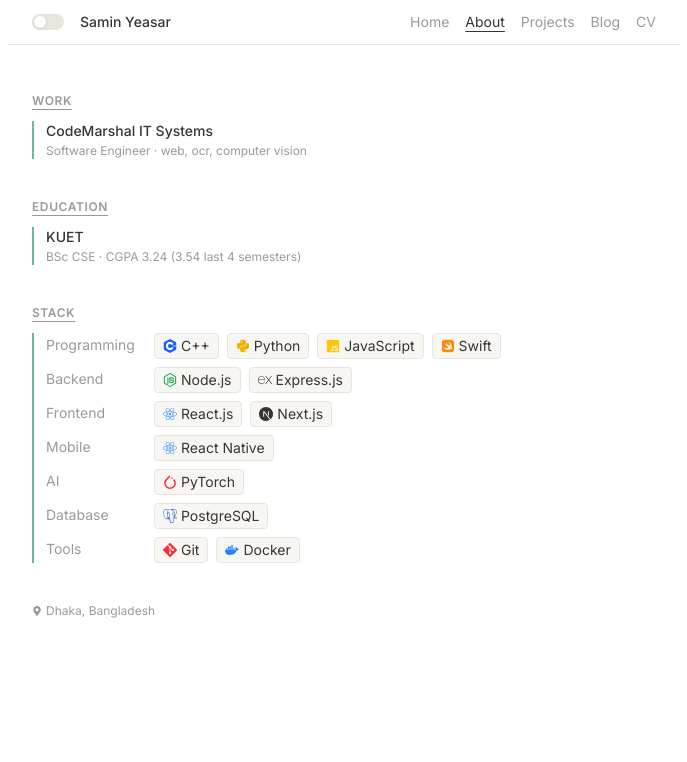
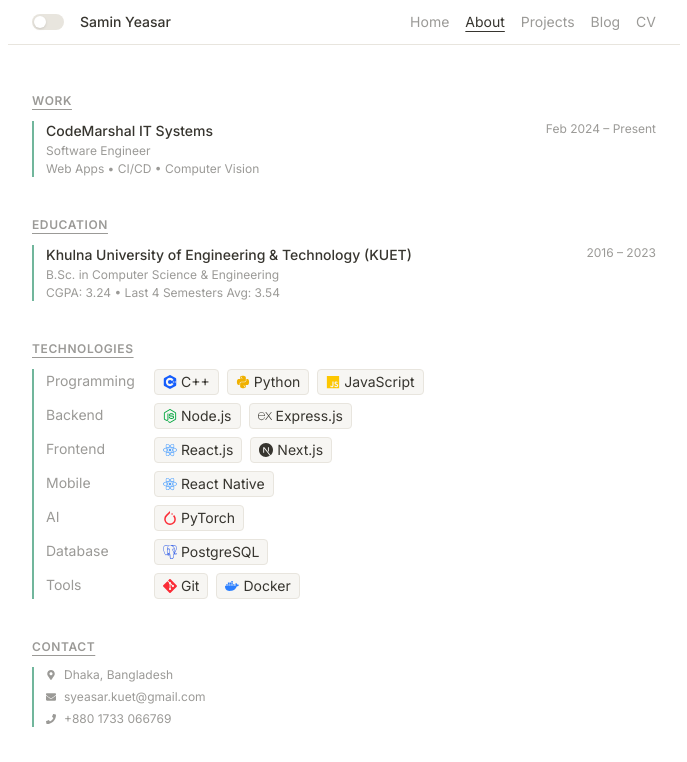
Before and after one commit to Y3454R/my-portfolio-website, a Next.js app: page /about in a window 1280 px wide. Shown: the top 762 px of the page, without its empty margins (296-983 px from the left). Built offline with nearby package versions, Linux system fonts and the light colour scheme.

Commit message:
:star: new: add contact section in about

```diff
--- a/src/app/about/page.js
+++ b/src/app/about/page.js
@@ -1,12 +1,15 @@
 "use client";
+import { FaPython, FaJs, FaReact, FaNodeJs, FaSwift } from "react-icons/fa";
 import {
-  FaPython, FaJs, FaReact, FaNodeJs, FaSwift,
-} from "react-icons/fa";
-import {
-  SiCplusplus, SiExpress, SiGit, SiNextdotjs,
-  SiPostgresql, SiDocker, SiPytorch,
+  SiCplusplus,
+  SiExpress,
+  SiGit,
+  SiNextdotjs,
+  SiPostgresql,
+  SiDocker,
+  SiPytorch,
 } from "react-icons/si";
-import { FaMapMarkerAlt } from "react-icons/fa";
+import { FaMapMarkerAlt, FaEnvelope, FaPhone } from "react-icons/fa";
 
 const techRows = [
   {
@@ -15,7 +18,7 @@
       { icon: <SiCplusplus className="text-blue-600" />, name: "C++" },
       { icon: <FaPython className="text-yellow-500" />, name: "Python" },
       { icon: <FaJs className="text-yellow-400" />, name: "JavaScript" },
-      { icon: <FaSwift className="text-orange-400" />, name: "Swift" },
+      // { icon: <FaSwift className="text-orange-400" />, name: "Swift" },
     ],
   },
   {
@@ -40,9 +43,7 @@
   },
   {
     label: "AI",
-    items: [
-      { icon: <SiPytorch className="text-red-500" />, name: "PyTorch" },
-    ],
+    items: [{ icon: <SiPytorch className="text-red-500" />, name: "PyTorch" }],
   },
   {
     label: "Database",
@@ -62,36 +63,71 @@
 export default function About() {
   return (
     <div className="space-y-10">
-
       <section className="space-y-3">
-        <h2 className="text-xs font-semibold text-notion-muted uppercase tracking-wider underline underline-offset-4">Work</h2>
+        <h2 className="text-xs font-semibold text-notion-muted uppercase tracking-wider underline underline-offset-4">
+          Work
+        </h2>
         <div className="border-l-2 border-notion-accent pl-3">
-          <p className="text-sm font-medium text-notion-text">
-            <a href="https://www.codemarshal.com/" target="_blank" rel="noopener noreferrer" className="hover:underline">
-              CodeMarshal IT Systems
-            </a>
+          <div className="flex items-start justify-between gap-4">
+            <p className="text-sm font-medium text-notion-text">
+              <a
+                href="https://www.codemarshal.com/"
+                target="_blank"
+                rel="noopener noreferrer"
+                className="hover:underline"
+              >
+                CodeMarshal IT Systems
+              </a>
+            </p>
+            <span className="text-xs text-notion-muted shrink-0">
+              Feb 2024 – Present
+            </span>
+          </div>
+          <p className="text-xs text-notion-muted mt-0.5">Software Engineer</p>
+          <p className="text-xs text-notion-muted mt-0.5">
+            Web Apps • CI/CD • Computer Vision
           </p>
-          <p className="text-xs text-notion-muted mt-0.5">Software Engineer · web, ocr, computer vision</p>
         </div>
       </section>
 
       <section className="space-y-3">
-        <h2 className="text-xs font-semibold text-notion-muted uppercase tracking-wider underline underline-offset-4">Education</h2>
+        <h2 className="text-xs font-semibold text-notion-muted uppercase tracking-wider underline underline-offset-4">
+          Education
+        </h2>
         <div className="border-l-2 border-notion-accent pl-3">
-          <p className="text-sm font-medium text-notion-text">KUET</p>
-          <p className="text-xs text-notion-muted mt-0.5">BSc CSE · CGPA 3.24 (3.54 last 4 semesters)</p>
+          <div className="flex items-start justify-between gap-4">
+            <p className="text-sm font-medium text-notion-text">
+              Khulna University of Engineering & Technology (KUET)
+            </p>
+            <span className="text-xs text-notion-muted shrink-0">
+              2016 – 2023
+            </span>
+          </div>
+          <p className="text-xs text-notion-muted mt-0.5">
+            B.Sc. in Computer Science & Engineering
+          </p>
+          <p className="text-xs text-notion-muted mt-0.5">
+            CGPA: 3.24 • Last 4 Semesters Avg: 3.54
+          </p>
         </div>
       </section>
 
       <section>
-        <h2 className="text-xs font-semibold text-notion-muted uppercase tracking-wider underline underline-offset-4 mb-3">Stack</h2>
+        <h2 className="text-xs font-semibold text-notion-muted uppercase tracking-wider underline underline-offset-4 mb-3">
+          Technologies
+        </h2>
         <div className="border-l-2 border-notion-accent pl-3 space-y-2">
           {techRows.map(({ label, items }) => (
             <div key={label} className="flex items-start gap-3 text-sm">
-              <span className="text-notion-muted w-24 shrink-0 pt-0.5">{label}</span>
+              <span className="text-notion-muted w-24 shrink-0 pt-0.5">
+                {label}
+              </span>
               <div className="flex flex-wrap gap-2">
                 {items.map(({ icon, name }) => (
-                  <span key={name} className="inline-flex items-center gap-1 px-2 py-0.5 bg-notion-sidebar border border-notion-border rounded text-notion-text">
+                  <span
+                    key={name}
+                    className="inline-flex items-center gap-1 px-2 py-0.5 bg-notion-sidebar border border-notion-border rounded text-notion-text"
+                  >
                     {icon}
                     {name}
                   </span>
@@ -102,10 +138,28 @@
         </div>
       </section>
 
-      <p className="text-xs text-notion-muted flex items-center gap-1">
-        <FaMapMarkerAlt size={10} /> Dhaka, Bangladesh
-      </p>
-
+      <section className="space-y-3">
+        <h2 className="text-xs font-semibold text-notion-muted uppercase tracking-wider underline underline-offset-4">
+          Contact
+        </h2>
+        <div className="border-l-2 border-notion-accent pl-3 space-y-1.5">
+          <p className="text-xs text-notion-muted flex items-center gap-2">
+            <FaMapMarkerAlt size={10} /> Dhaka, Bangladesh
+          </p>
+          <a
+            href="mailto:syeasar.kuet@gmail.com"
+            className="text-xs text-notion-muted hover:text-notion-accent transition-colors flex items-center gap-2"
+          >
+            <FaEnvelope size={10} /> syeasar.kuet@gmail.com
+          </a>
+          <a
+            href="tel:+8801733066769"
+            className="text-xs text-notion-muted hover:text-notion-accent transition-colors flex items-center gap-2"
+          >
+            <FaPhone size={10} /> +880 1733 066769
+          </a>
+        </div>
+      </section>
     </div>
   );
 }
```
